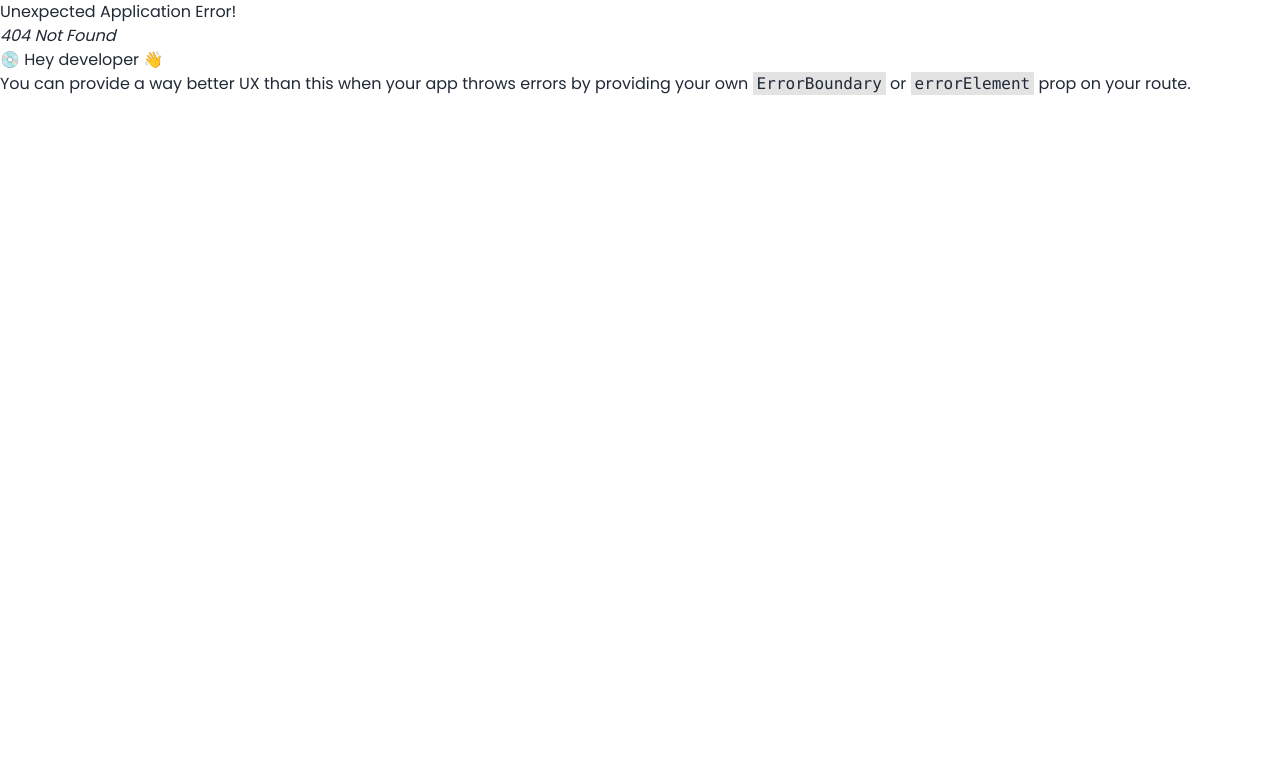
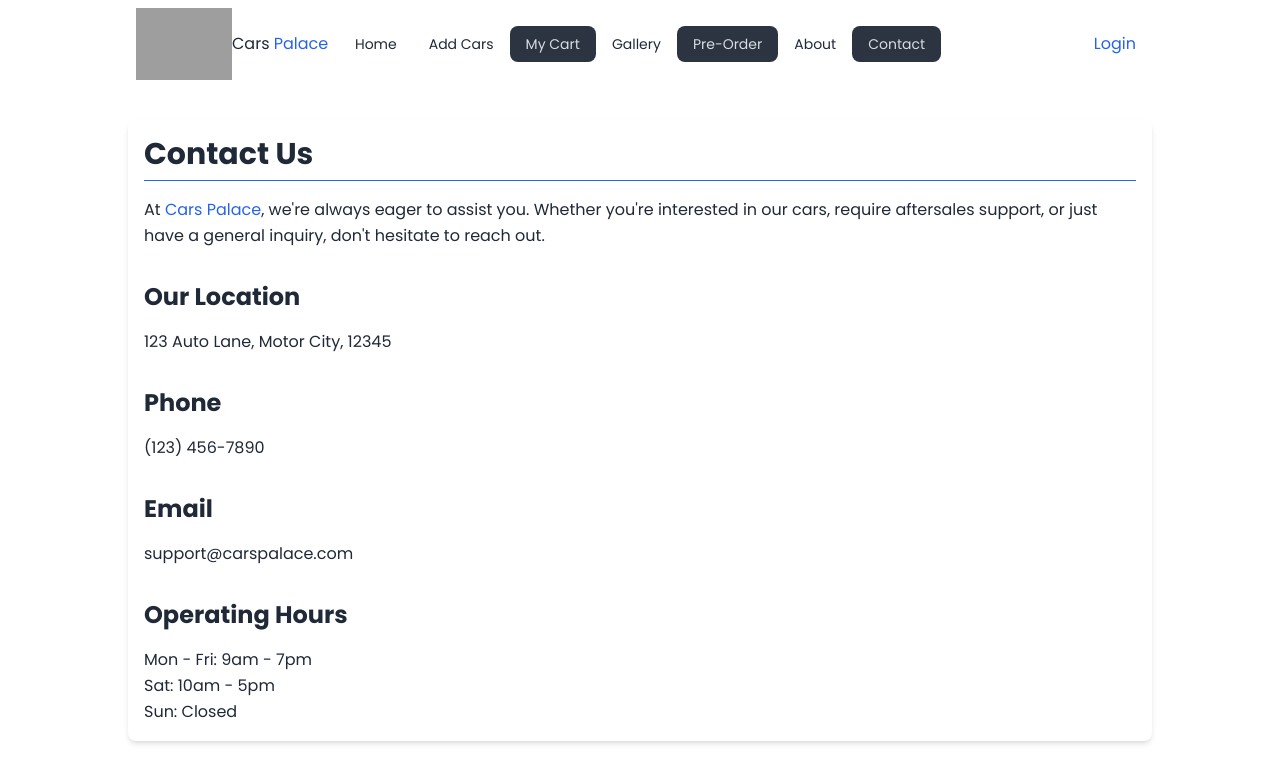
Before and after one commit to rezoanahmed/cars-palace-client, a React (Vite) app: page /contact in a window 1280 px wide. Before the commit this address had no page. Shown: the top 782 px of the page. Built offline with nearby package versions, Linux system fonts and the light colour scheme; grey boxes are pictures that could not be loaded.

Commit message:
created gallery page

```diff
--- a/src/components/Navbar/Navbar.jsx
+++ b/src/components/Navbar/Navbar.jsx
@@ -6,10 +6,10 @@ const Navbar = () => {
         <li><NavLink to='/'>Home</NavLink></li>
         <li><NavLink to={`/add`}>Add Cars</NavLink></li>
         <li><NavLink>My Cart</NavLink></li>
-        <li><NavLink>Gallery</NavLink></li>
+        <li><NavLink to='/gallery'>Gallery</NavLink></li>
         <li><NavLink>Pre-Order</NavLink></li>
         <li><NavLink to='/about'>About</NavLink></li>
-        <li><NavLink>Contact</NavLink></li>
+        <li><NavLink to='/contact'>Contact</NavLink></li>
 
     </>
     return (
--- /dev/null
+++ b/src/pages/Contact/Contact.jsx
@@ -0,0 +1,38 @@
+const Contact = () => {
+    return (
+        <>
+        <div>
+            <section className="mt-8 p-4 rounded-lg shadow-md">
+            <h2 className="text-3xl font-bold mb-4 border-b pb-2 border-blue-600">Contact Us</h2>
+            <p className="mt-4 leading-relaxed">
+                At <span className="text-blue-600">Cars Palace</span>, we're always eager to assist you. Whether you're interested in our cars, require aftersales support, or just have a general inquiry, don't hesitate to reach out.
+            </p>
+
+            <div className="mt-8">
+                <h3 className="text-2xl font-bold mb-4">Our Location</h3>
+                <p className="leading-relaxed">123 Auto Lane, Motor City, 12345</p>
+            </div>
+
+            <div className="mt-8">
+                <h3 className="text-2xl font-bold mb-4">Phone</h3>
+                <p className="leading-relaxed">(123) 456-7890</p>
+            </div>
+
+            <div className="mt-8">
+                <h3 className="text-2xl font-bold mb-4">Email</h3>
+                <p className="leading-relaxed">support@carspalace.com</p>
+            </div>
+
+            <div className="mt-8">
+                <h3 className="text-2xl font-bold mb-4">Operating Hours</h3>
+                <p className="leading-relaxed">Mon - Fri: 9am - 7pm</p>
+                <p className="leading-relaxed">Sat: 10am - 5pm</p>
+                <p className="leading-relaxed">Sun: Closed</p>
+            </div>
+        </section>
+        </div>
+        </>
+    );
+};
+
+export default Contact;
--- /dev/null
+++ b/src/pages/Gallery/Gallery.jsx
@@ -0,0 +1,32 @@
+const Gallery = () => {
+    // Sample image URLs. Replace with your own image URLs or import from assets.
+    const images = [
+        'https://i.ibb.co/gJyrhyQ/pexels-jan-kop-iva-3349460.jpg',
+        'https://i.ibb.co/vXcF4sY/pexels-fatih-turan-18482935.jpg',
+        'https://i.ibb.co/68D7ZWG/pexels-auto-records-10550012.jpg',
+        'https://i.ibb.co/F5KdGjD/jonathan-cooper-lih-Uu1k-Abk-Q-unsplash.jpg',
+        'https://i.ibb.co/bzf5Gcy/valdemars-magone-f-JQFty-VQY2g-unsplash.jpg',
+        'https://i.ibb.co/yBk9Dc9/kevin-bhagat-3c-Lpiv8h5so-unsplash.jpg',
+        'https://i.ibb.co/gJyrhyQ/pexels-jan-kop-iva-3349460.jpg',
+        'https://i.ibb.co/vXcF4sY/pexels-fatih-turan-18482935.jpg',
+        'https://i.ibb.co/68D7ZWG/pexels-auto-records-10550012.jpg',
+        'https://i.ibb.co/F5KdGjD/jonathan-cooper-lih-Uu1k-Abk-Q-unsplash.jpg',
+        'https://i.ibb.co/bzf5Gcy/valdemars-magone-f-JQFty-VQY2g-unsplash.jpg',
+        'https://i.ibb.co/yBk9Dc9/kevin-bhagat-3c-Lpiv8h5so-unsplash.jpg',
+    ];
+
+    return (
+        <div className="p-6 bg-gray-100 min-h-screen">
+            <h2 className="text-3xl font-bold mb-6 text-center">Cars Palace Gallery</h2>
+            <div className="grid grid-cols-1 sm:grid-cols-2 md:grid-cols-3 gap-6">
+                {images.map((image, idx) => (
+                    <div key={idx} className="rounded-lg overflow-hidden shadow-lg">
+                        <img src={image} alt={`Car ${idx}`} className="w-full h-48 sm:h-64 object-cover"/>
+                    </div>
+                ))}
+            </div>
+        </div>
+    );
+};
+
+export default Gallery;
```
Also changed, not shown: src/routes/Routes.jsx (+10 -0 lines).
